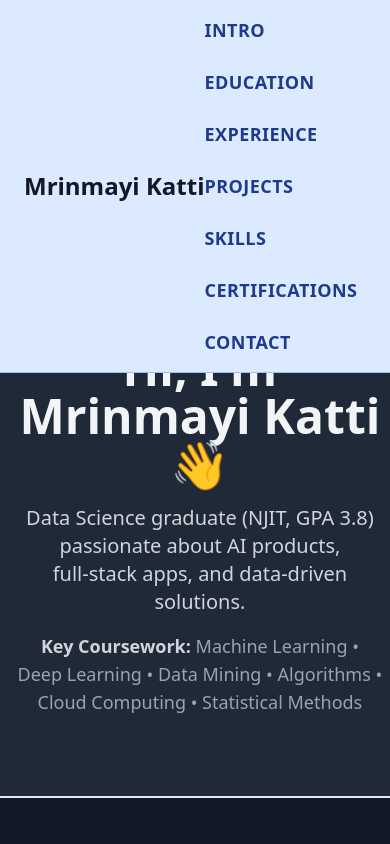
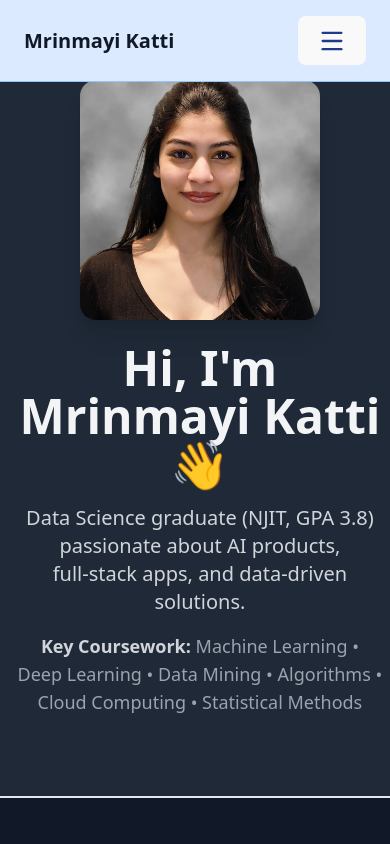
Before and after one commit to Mrinmayi03/MrinmayiKatti_Portfolio, a React (Vite) app: page / in a window 390 px wide. Shown: the top 844 px of the page. Built offline with nearby package versions, Linux system fonts and the light colour scheme.

Commit message:
Fixed spacing

```diff
--- a/src/components/Navbar.tsx
+++ b/src/components/Navbar.tsx
@@ -1,5 +1,6 @@
 // src/components/Navbar.tsx
-export default function Navbar() {
+import { useState } from 'react';
+import { Menu, X } from 'lucide-react';
 const links = [
   'INTRO',
   'EDUCATION',
@@ -10,16 +11,20 @@ export default function Navbar() {
   'CONTACT',
 ];
 
+export default function Navbar() {
+  const [open, setOpen] = useState(false);
+
   return (
     <nav className="fixed top-0 w-full bg-blue-100 border-b border-blue-300 z-50">
-      <div className="max-w-6xl mx-auto px-6 py-4 flex justify-between items-center">
-        {/* ── Name / brand ────────────────────────────────── */}
-        <span className="text-2xl font-extrabold text-gray-900">
-          Mrinmayi Katti
+      {/* ── Main bar ───────────────────────────────────────── */}
+      <div className="max-w-6xl mx-auto px-6 py-4 flex items-center justify-between">
+        {/* Name / brand */}
+        <span className="text-xl md:text-2xl font-extrabold text-gray-900">
+          Mrinmayi Katti
         </span>
 
-        {/* ── Navigation links ───────────────────────────── */}
-        <div className="flex flex-wrap gap-6">
+        {/* Desktop links */}
+        <div className="hidden sm:flex gap-6">
           {links.map((id) => (
             <a
               key={id}
@@ -30,7 +35,34 @@ export default function Navbar() {
             </a>
           ))}
         </div>
+
+        {/* Hamburger (mobile only) */}
+        <button
+          className="sm:hidden text-blue-900"
+          aria-label="Toggle menu"
+          onClick={() => setOpen(!open)}
+        >
+          {open ? <X size={28} /> : <Menu size={28} />}
+        </button>
       </div>
+
+      {/* ── Slide-down mobile menu ─────────────────────────── */}
+      {open && (
+        <div className="sm:hidden bg-blue-100 border-t border-blue-300 px-6 pb-4">
+          <div className="flex flex-col gap-4">
+            {links.map((id) => (
+              <a
+                key={id}
+                href={`#${id.toLowerCase()}`}
+                className="text-lg font-semibold text-blue-900 hover:text-blue-600 tracking-wide"
+                onClick={() => setOpen(false)}
+              >
+                {id}
+              </a>
+            ))}
+          </div>
+        </div>
+      )}
     </nav>
   );
 }
```
Lines whose indentation alone changed are shown as unchanged.
